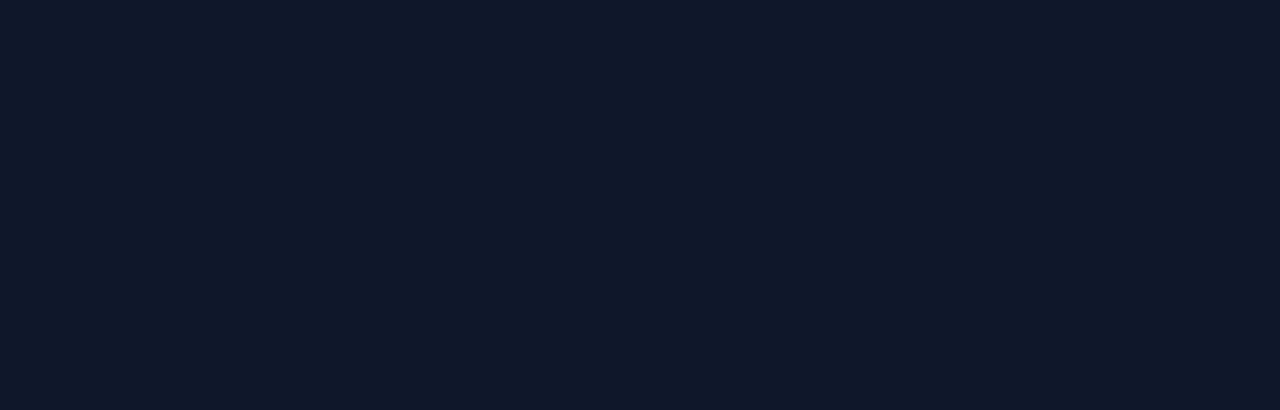
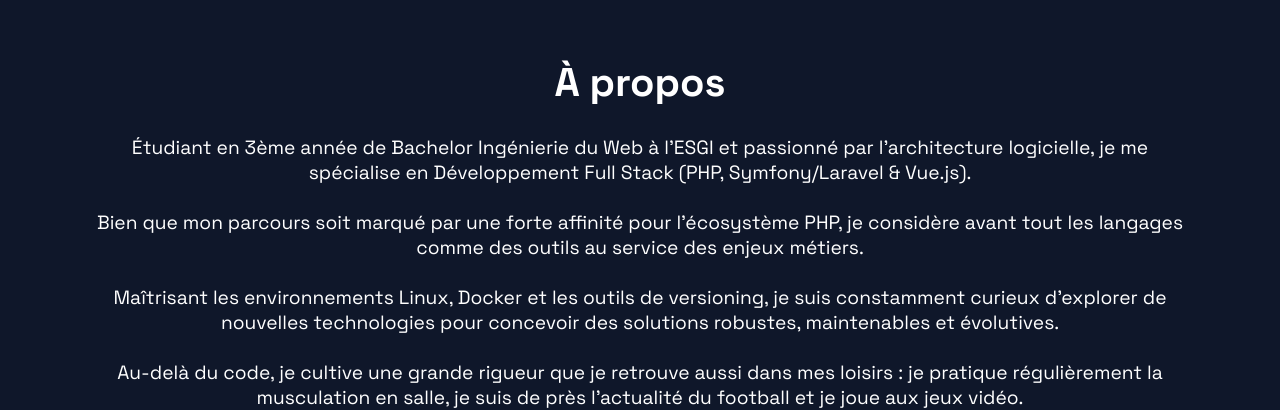
Before and after one commit to kattoumani/portfolio-web, a Vue app: page / in a window 1280 px wide. Shown: the part 945-1355 px from the top of the page. Before the commit the page ends 975 px from the top, so only its background shows below. Built offline with nearby package versions, Linux system fonts and the light colour scheme.

Commit message:
style(section): Added a description for the “About” section

```diff
--- a/src/App.vue
+++ b/src/App.vue
@@ -1,12 +1,14 @@
 <script setup>
 import TheNavBar from './components/TheNavBar.vue';
 import HeroSection from './components/HeroSection.vue';
+import AboutSection from './components/AboutSection.vue';
 
 </script>
 
 <template>
   <TheNavBar/>
   <HeroSection/>
+  <AboutSection/>
 </template>
 
 <style>
--- /dev/null
+++ b/src/components/AboutSection.vue
@@ -0,0 +1,29 @@
+<script setup>
+import DefaultCard from './DefaultCard.vue';
+</script>
+
+<template>
+    <div class="about-section">
+    <h1>À propos</h1>
+    <p>Étudiant en 3ème année de Bachelor Ingénierie du Web à l'ESGI et passionné par l'architecture logicielle, je me spécialise en Développement Full Stack (PHP, Symfony/Laravel & Vue.js).<br><br>
+
+    Bien que mon parcours soit marqué par une forte affinité pour l'écosystème PHP, je considère avant tout les langages comme des outils au service des enjeux métiers. <br><br> Maîtrisant les environnements Linux, Docker et les outils de versioning, je suis constamment curieux d'explorer de nouvelles technologies pour concevoir des solutions robustes, maintenables et évolutives.<br><br>
+
+    Au-delà du code, je cultive une grande rigueur que je retrouve aussi dans mes loisirs : je pratique régulièrement la musculation en salle, je suis de près l'actualité du football et je joue aux jeux vidéo.</p>
+    </div>
+</template>
+
+<style scoped>
+h1 {
+    text-align: center;
+    font-size: 2.5rem;
+}
+
+p {
+    margin: 0 auto;
+    width: 1100px;
+    height: 230px;
+    font-size: 1.2rem;
+    text-align: center;
+}
+</style>
--- /dev/null
+++ b/src/components/DefaultCard.vue
@@ -0,0 +1,21 @@
+<script setup>
+
+</script>
+
+<template>
+    <div class="card">
+    <section>
+
+    </section>
+    </div>
+</template>
+
+<style scoped>
+.card {
+    margin: 0 auto;
+    width: 1600px;
+    height: 125px;
+    border: 2px solid #6495ED;
+    background-color: #0C0C0D;
+}
+</style>
```
